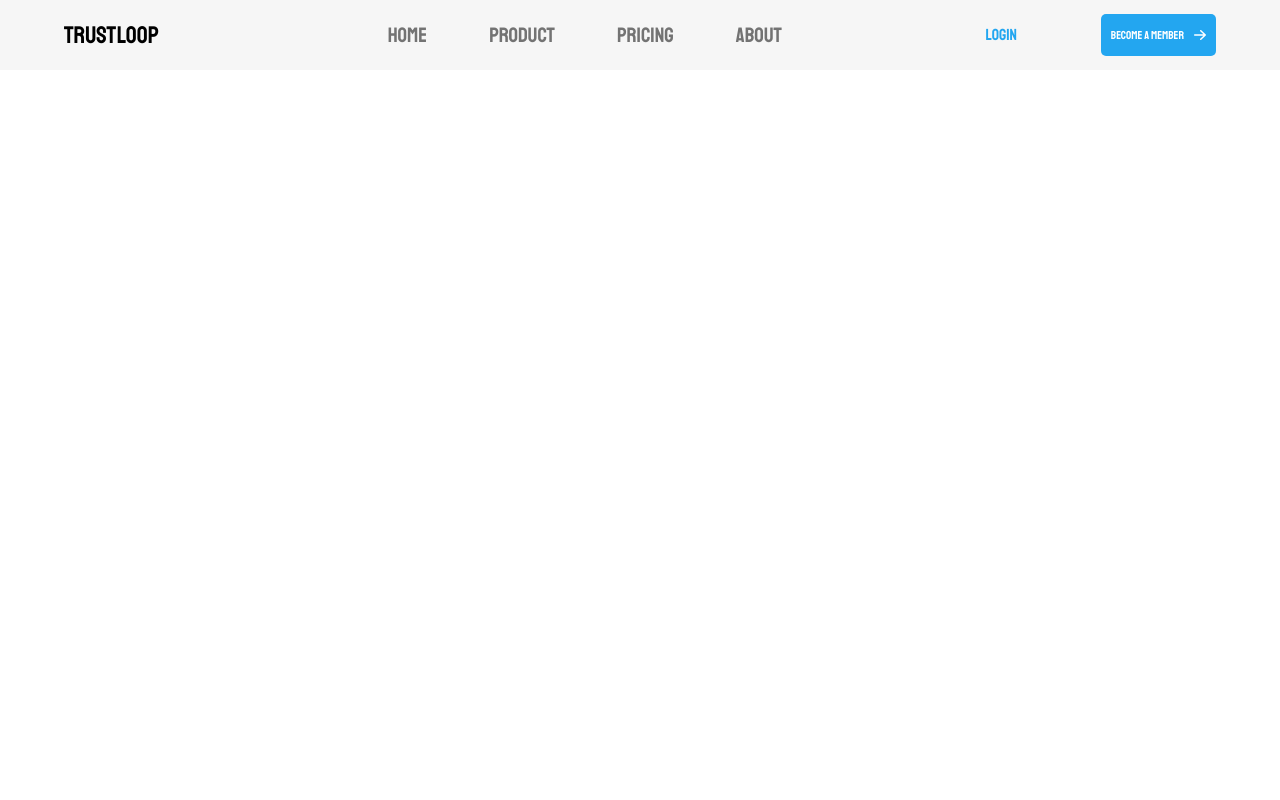
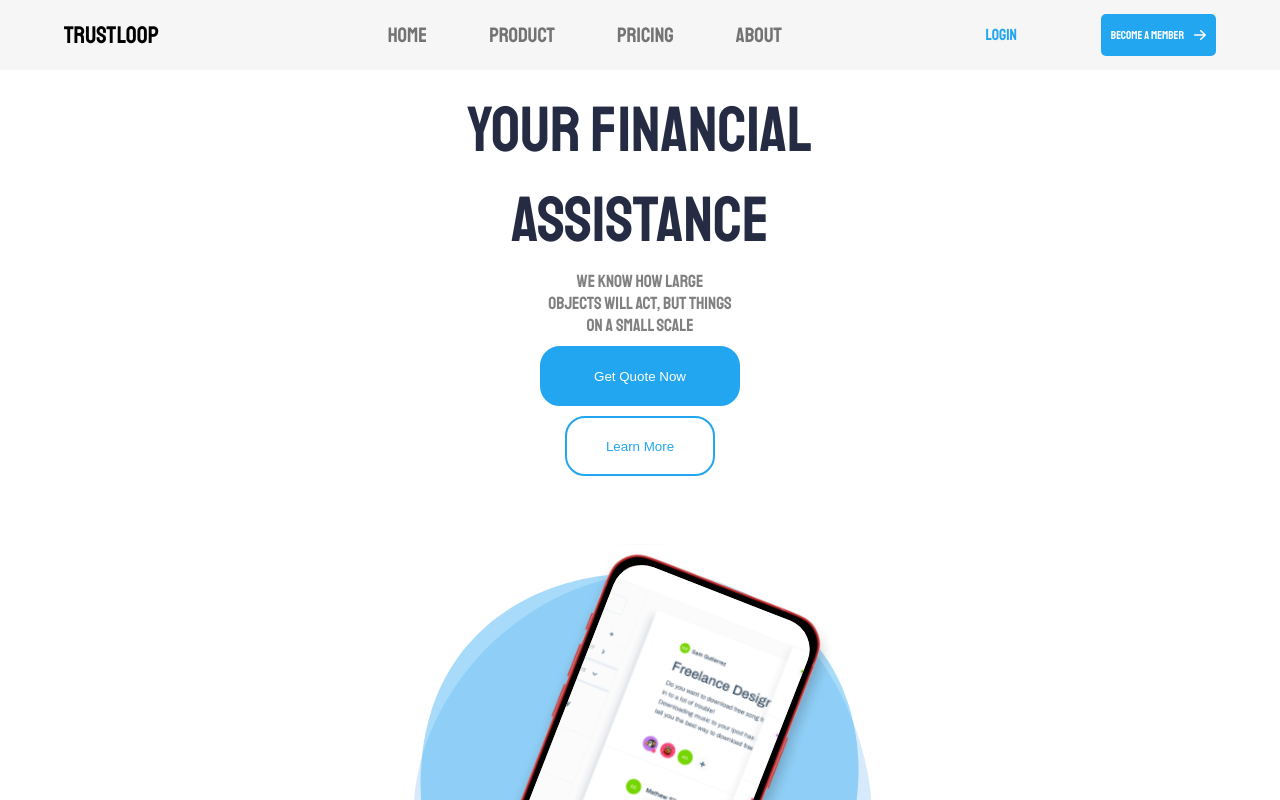
Before and after one commit to Doyen04/trustloop, a React (Vite) app: page / in a window 1280 px wide. Shown: the top 800 px of the page. Built offline with nearby package versions, Linux system fonts and the light colour scheme.

Commit message:
added a mainbody component which is the website first view

```diff
--- a/src/App.jsx
+++ b/src/App.jsx
@@ -2,12 +2,14 @@ import './assets/font/Staatliches-Regular.ttf'
 import './assets/font/CPMono_v07Black.ttf.woff'
 
 import Header from './component/header'
+import Mainbody from './component/mainbody'
 
 function App() {
 
     return (
         <>
             <Header />
+            <Mainbody/>
         </>
     )
 }
--- /dev/null
+++ b/src/component/mainbody.jsx
@@ -0,0 +1,32 @@
+import '../styles/mainbody.css'
+
+import phone from '../assets/svg/phone-with-circle.svg'
+
+function mainbody() {
+    return (
+        <div className='mainbody-container'>
+            <div className='text-description'>
+                <div className="description">
+                    <span>Your Financial </span>
+                    <span>Assistance</span>
+                </div>
+                <div className="sub-description">
+                    <span>We know how large</span>
+                    <span>objects will act, but things</span>
+                    <span>on a small scale</span>
+                </div>
+                <div className="main-button-container">
+                    <button className='get-quote-button'>
+                        Get Quote Now
+                    </button>
+                    <button className='learn-more-button'>
+                        Learn More
+                    </button>
+                </div>
+            </div>
+            <img src={phone} alt="" />
+        </div>
+    )
+}
+
+export default mainbody;
--- a/src/styles/header.css
+++ b/src/styles/header.css
@@ -8,7 +8,7 @@
     display: flex;
     justify-content: space-between;
     align-items: center;
-    position: relative;
+    position: fixed;
     /* background-color: gold; */
 }
 .logo-container{
@@ -29,6 +29,7 @@
     font-size: 1.7em;
     top: var(--header-height);
     border-bottom: rgb(161, 158, 158) solid 1px;
+    display: none;
 }
 .shopping-icons{
     width: 100px;
--- /dev/null
+++ b/src/styles/mainbody.css
@@ -0,0 +1,58 @@
+
+
+.mainbody-container{
+    padding-top: var(--header-height);
+    width: 100%;
+    height: calc(100vh - var(--header-height));
+}
+.text-description{
+    padding: 20px 5px;
+    width: 100%;
+    height: auto;
+    font-family: 'Staatliches', 'CPMono';
+}
+.description{
+    text-align: center;
+    color: #252B42;
+    font-size: 3.99em;
+}
+.description > span{
+    display: block;
+    margin-bottom: 10px;
+}
+.sub-description{
+    text-align: center;
+    color: grey;
+    font-size: 1.1em;
+}
+.sub-description > span{
+    display: block;
+}
+.main-button-container{
+    width: 100%;
+    height: 150px;
+    display: flex;
+    flex-direction: column;
+    justify-content: space-evenly;
+    align-items: center;
+}
+.main-button-container > button{
+    border: 2px solid #23A6F0;
+    height: 40%;
+    padding: 5px;
+    border-radius: 20px;
+}
+.get-quote-button{
+    width: 200px;
+    background-color: #23A6F0;
+    color: white;
+}
+.learn-more-button{
+    width: 150px;
+    background-color: white;
+    color: #23A6F0;
+}
+.mainbody-container >img{
+    width: 100%;
+    height: 550px;
+}
```
Also changed, not shown: src/assets/svg/phone-with-circle.svg (added).
